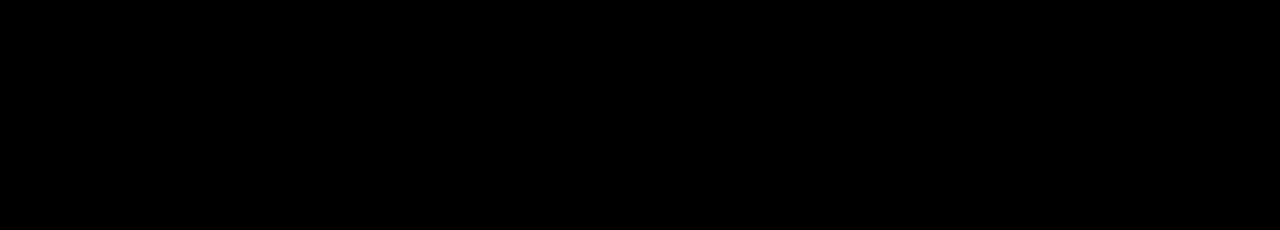
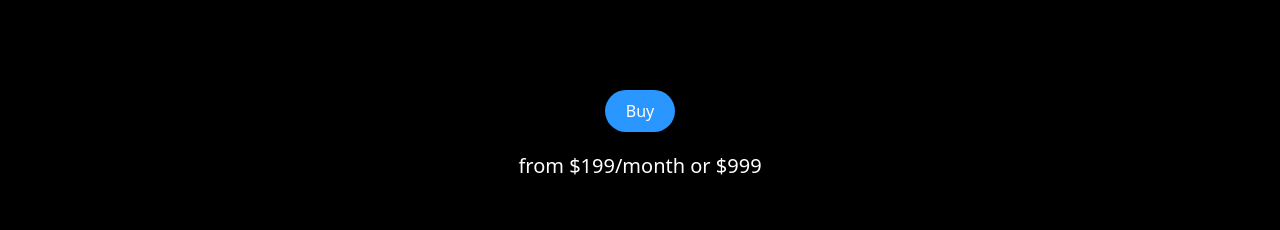
Before and after one commit to marsou001/iphone-15-clone, a Next.js app: page / in a window 1280 px wide. Shown: the part 557-787 px from the top of the page. Built offline with nearby package versions, Linux system fonts and the light colour scheme.

Commit message:
create hero call to action

```diff
--- a/src/components/Hero.tsx
+++ b/src/components/Hero.tsx
@@ -2,15 +2,22 @@
 import { useGSAP } from "@gsap/react";
 import { heroVideoPath, smallHeroVideoPath } from "@/constants/paths";
 import { useEffect, useState } from "react";
+import Link from "next/link";
 
 export default function Hero() {
   const [videoSrc, setVideoSrc] = useState("");
 
   useGSAP(() => {
-    gsap.to("p", {
+    gsap.to("p[class='hero-title']", {
       opacity: 1,
       delay: 1.5,
-    })
+    });
+
+    gsap.to("#cta", {
+      opacity: 1,
+      y: -50,
+      delay: 2.5,
+    });
   }, []);
 
   function handleVideoSrc() {
@@ -38,6 +45,11 @@
           </video>
         </div>
       </div>
+
+      <div id="cta" className="flex flex-col items-center opacity-0 translate-y-20">
+        <Link href="#highlights" className="btn">Buy</Link>
+        <p className="font-normal text-xl">from $199/month or $999</p>
+      </div>
     </section>
   )
 }
```
